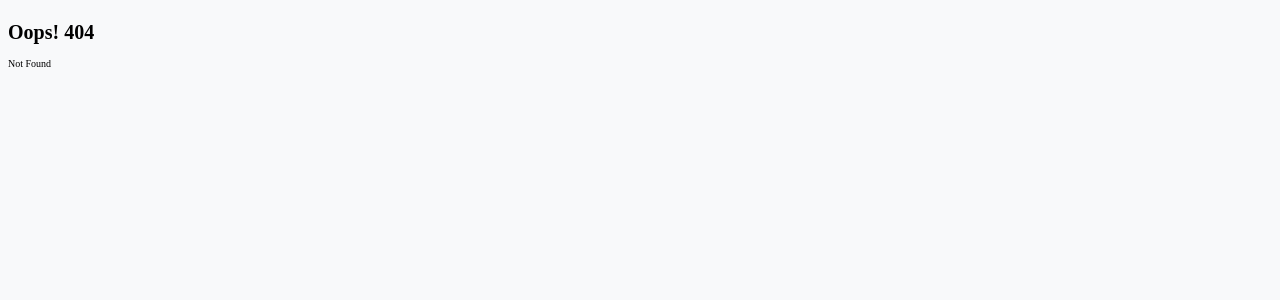
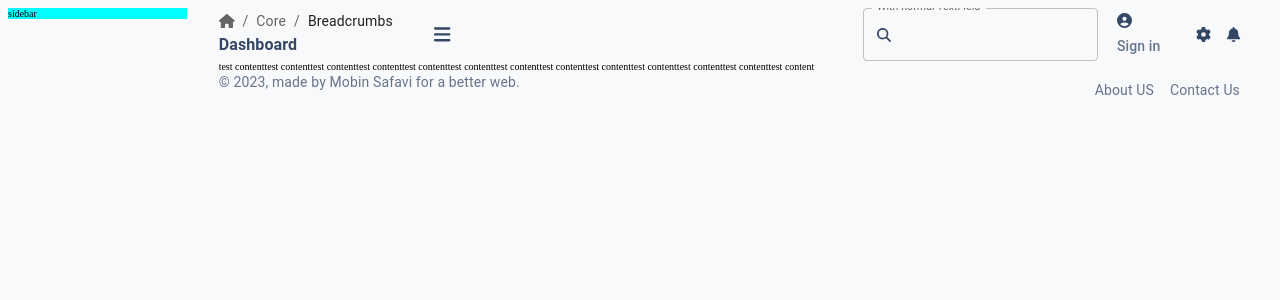
Before and after one commit to Mobinsafavi/dashboard, a React (Vite) app: page /temp in a window 1280 px wide. Before the commit this address had no page. Shown: the top 300 px of the page. Built offline with nearby package versions, Linux system fonts and the light colour scheme.

Commit message:
feat : change some small issue

```diff
--- a/src/layout/index.tsx
+++ b/src/layout/index.tsx
@@ -1,25 +1,10 @@
-import {
-  Box,
-  Button,
-  Collapse,
-  Grid,
-  Theme,
-  Typography,
-  useMediaQuery,
-  useTheme,
-} from "@mui/material";
-import { useState } from "react";
+import { Button, Grid, Theme } from "@mui/material";
 
 import MainContainer from "./mainContainer";
 import Sidebar from "./Sidebar";
 import { useAppSelector, useAppDispatch } from "../hooks/storeHook";
 import { sidebarToggleHandler } from "../store/sidebar/sidebarSlice";
 import { makeStyles } from "@mui/styles";
-import dashboardTheme from "../constants/theme";
-import CustomButton from "../components/common/CustomButton";
-import { FontAwesomeIcon } from "@fortawesome/react-fontawesome";
-import { faHouse } from "@fortawesome/free-solid-svg-icons";
-import CustomPaper from "../components/common/CustomPaper";
 
 const useStyles = makeStyles((theme: Theme) => ({
   gridItem: {
@@ -32,7 +17,6 @@ const useStyles = makeStyles((theme: Theme) => ({
 
 const MainLayout = () => {
   const classes = useStyles();
-  const dispatch = useAppDispatch();
   const isSidebarOpen = useAppSelector((state) => state.sidebar.isOpen);
 
   return (
@@ -63,7 +47,6 @@ const MainLayout = () => {
       >
         <MainContainer />
       </Grid>
-      <Button onClick={() => dispatch(sidebarToggleHandler())}>temp</Button>
     </Grid>
   );
 };
--- a/src/layout/mainContainer/Header.tsx
+++ b/src/layout/mainContainer/Header.tsx
@@ -1,4 +1,4 @@
-import { Breadcrumbs, Grid, TextField, Typography } from "@mui/material";
+import { Grid, IconButton, TextField, Typography } from "@mui/material";
 import { FontAwesomeIcon } from "@fortawesome/react-fontawesome";
 import {
   faBars,
@@ -8,8 +8,12 @@ import {
   faMagnifyingGlass,
 } from "@fortawesome/free-solid-svg-icons";
 import CustomBreadCrumb from "../../components/common/CustomBreadCrumb";
+import { sidebarToggleHandler } from "../../store/sidebar/sidebarSlice";
+import { useAppDispatch } from "../../hooks/storeHook";
 
 const Header = () => {
+  const dispatch = useAppDispatch();
+
   return (
     <Grid container sx={{ backgroundColor: "info" }}>
       <Grid item container xs={6}>
@@ -38,11 +42,13 @@ const Header = () => {
             xs={3}
             sx={{ justifyContent: " center", alignItems: "center" }}
           >
-            <FontAwesomeIcon
-              size="2xl"
-              color="rgb(52, 71, 103)"
-              icon={faBars}
-            />
+            <IconButton
+              color="primary"
+              component="label"
+              onClick={() => dispatch(sidebarToggleHandler())}
+            >
+              <FontAwesomeIcon size="lg" icon={faBars} />
+            </IconButton>
           </Grid>
         </Grid>
       </Grid>
--- a/src/layout/mainContainer/index.tsx
+++ b/src/layout/mainContainer/index.tsx
@@ -1,12 +1,16 @@
-import {Box} from "@mui/material";
+import { Box } from "@mui/material";
 import Header from "./Header";
 import Footer from "./Footer";
+import { Outlet } from "react-router-dom";
 
 const MainContainer = () => {
-  return(<>
-    <Header/>
-    <Footer/>
-  </>)
-}
+  return (
+    <>
+      <Header />
+      <Outlet />
+      <Footer />
+    </>
+  );
+};
 
-export default  MainContainer
+export default MainContainer;
--- a/src/main.tsx
+++ b/src/main.tsx
@@ -2,16 +2,9 @@ import React from "react";
 import ReactDOM from "react-dom/client";
 import App from "./App";
 import "./assets/css/sass/main.sass";
-import { createBrowserRouter, RouterProvider } from "react-router-dom";
+import { RouterProvider } from "react-router-dom";
 import { ErrorPage } from "./pages/CustomError";
-
-const router = createBrowserRouter([
-  {
-    path: "/",
-    element: <App />,
-    errorElement: <ErrorPage />,
-  },
-]);
+import router from "./routes";
 
 ReactDOM.createRoot(document.getElementById("root") as HTMLElement).render(
   <React.StrictMode>
--- /dev/null
+++ b/src/pages/temp.tsx
@@ -0,0 +1,11 @@
+const Temp = () => {
+  return (
+    <div>
+      test contenttest contenttest contenttest contenttest contenttest
+      contenttest contenttest contenttest contenttest contenttest contenttest
+      contenttest content
+    </div>
+  );
+};
+
+export default Temp;
--- a/src/routes/index.tsx
+++ b/src/routes/index.tsx
@@ -0,0 +1,21 @@
+import { createBrowserRouter } from "react-router-dom";
+import App from "../App";
+import { ErrorPage } from "../pages/CustomError";
+import React from "react";
+import Temp from "../pages/temp";
+
+const router = createBrowserRouter([
+  {
+    path: "/",
+    element: <App />,
+    errorElement: <ErrorPage />,
+    children: [
+      {
+        path: "temp",
+        element: <Temp />,
+      },
+    ],
+  },
+]);
+
+export default router;
```
